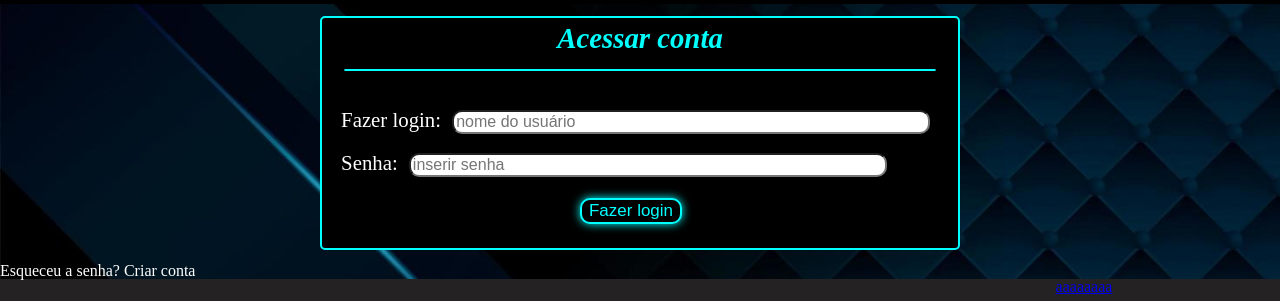
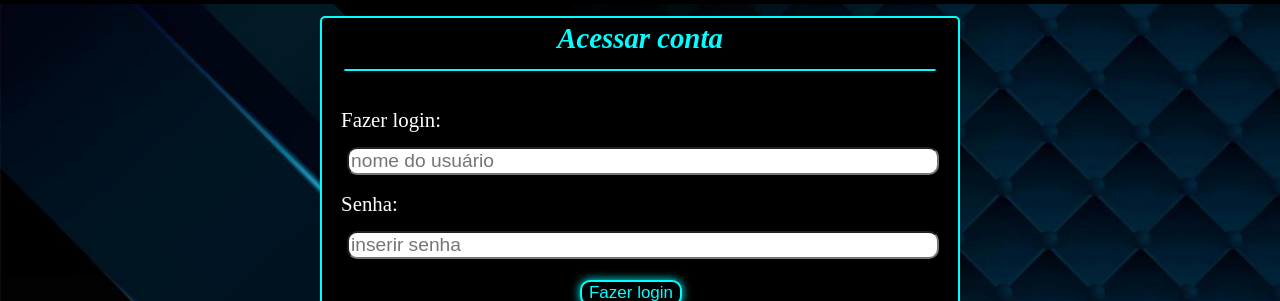
Before and after one commit to Carlos-Falcao/StarUp, a plain HTML site: page iniciar_sessao.html in a window 1280 px wide. Shown: the part 102-403 px from the top of the page. Drawn offline with Linux system fonts and the light colour scheme.

Commit message:
Add files via upload

```diff
--- a/css/estilos.css
+++ b/css/estilos.css
@@ -125,7 +125,7 @@ section > h2 {
 }
 
 .lista_produto_item {
-    width: 15%;
+    width: 13%;
     margin: 1% 5% 2%;
     text-align: center;
     border: 1px solid black;
@@ -216,8 +216,8 @@ footer {
 .box-login input {
     margin-left: 1%;
     margin-bottom: 1.5%;
-    width: 80%;
-    font-size: 1rem;
+    width: 99%;
+    font-size: 1.2rem;
     border-radius: 10px;
 }
 
@@ -246,7 +246,14 @@ footer {
 
 .link-conta {
     color: white;
+    text-decoration: none;
+    margin-left: 46%;
+    margin-top: 0;
+}
+
+/*.link-conta {
+    color: white;
     text-align: center;
     text-decoration: none;
     display: inline-block;
-}
+}*/
--- a/iniciar_sessao.html
+++ b/iniciar_sessao.html
@@ -52,11 +52,11 @@
         <div class="box-login">
             <form action="index.html">
                 <!--NOME DE USUÁRIO-->
-                <label for="usuario-input">Fazer login:</label>
+                <h2>Fazer login:</h2>
                 <input type="text" id="usuario-input" placeholder="nome do usuário" required>
 
                 <!--SENHA DDO USUÁRIO-->
-                <label for="senha-input">Senha:</label>
+                <h2>Senha:</h2>
                 <input type="password" id="senha-input" placeholder="inserir senha" required>
 
                 <!--CONFIRMAR CONTA-->
```
Also changed, not shown: index.html (+3 -3 lines), img/produtos/produto2.png (added).
